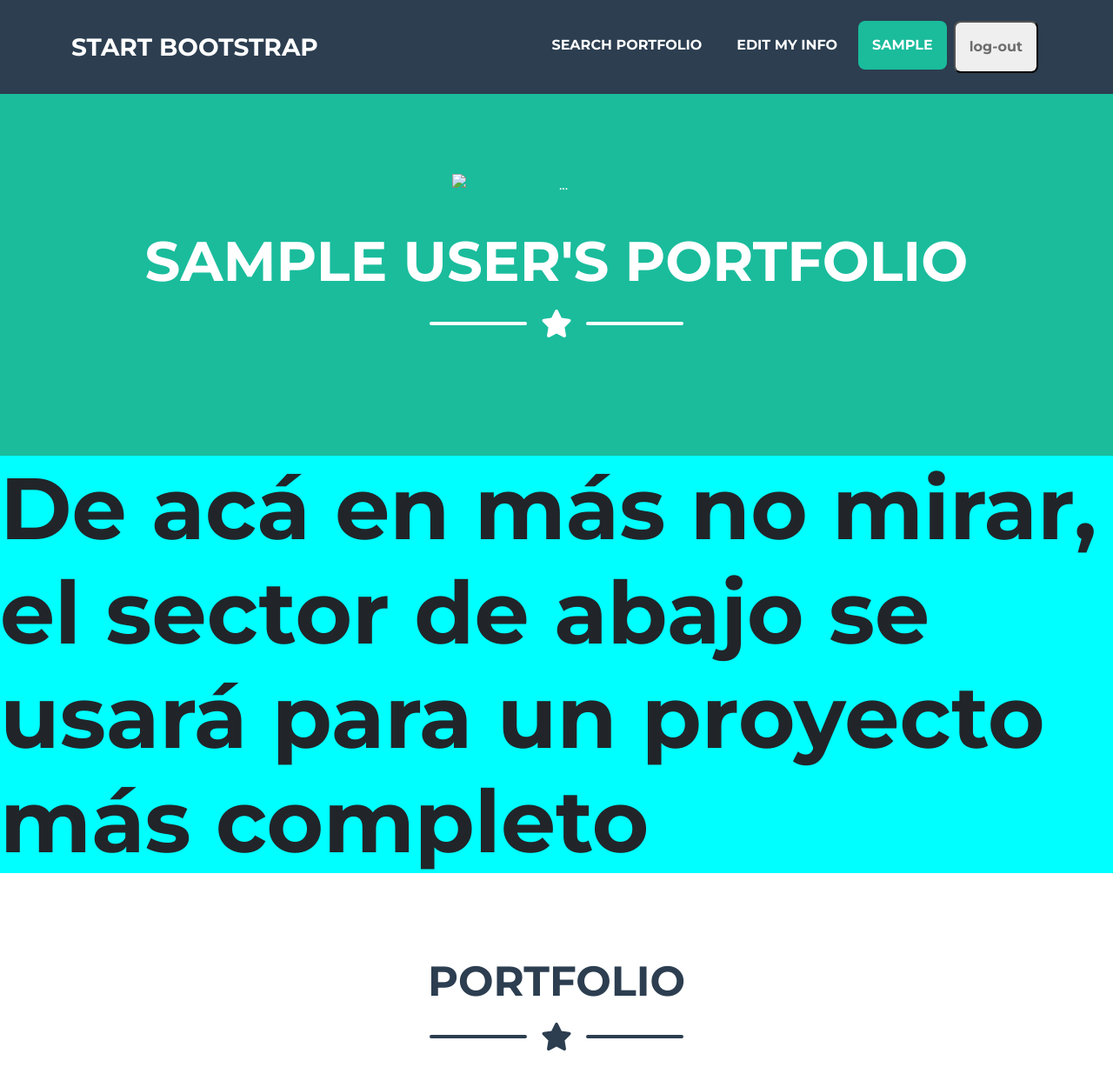
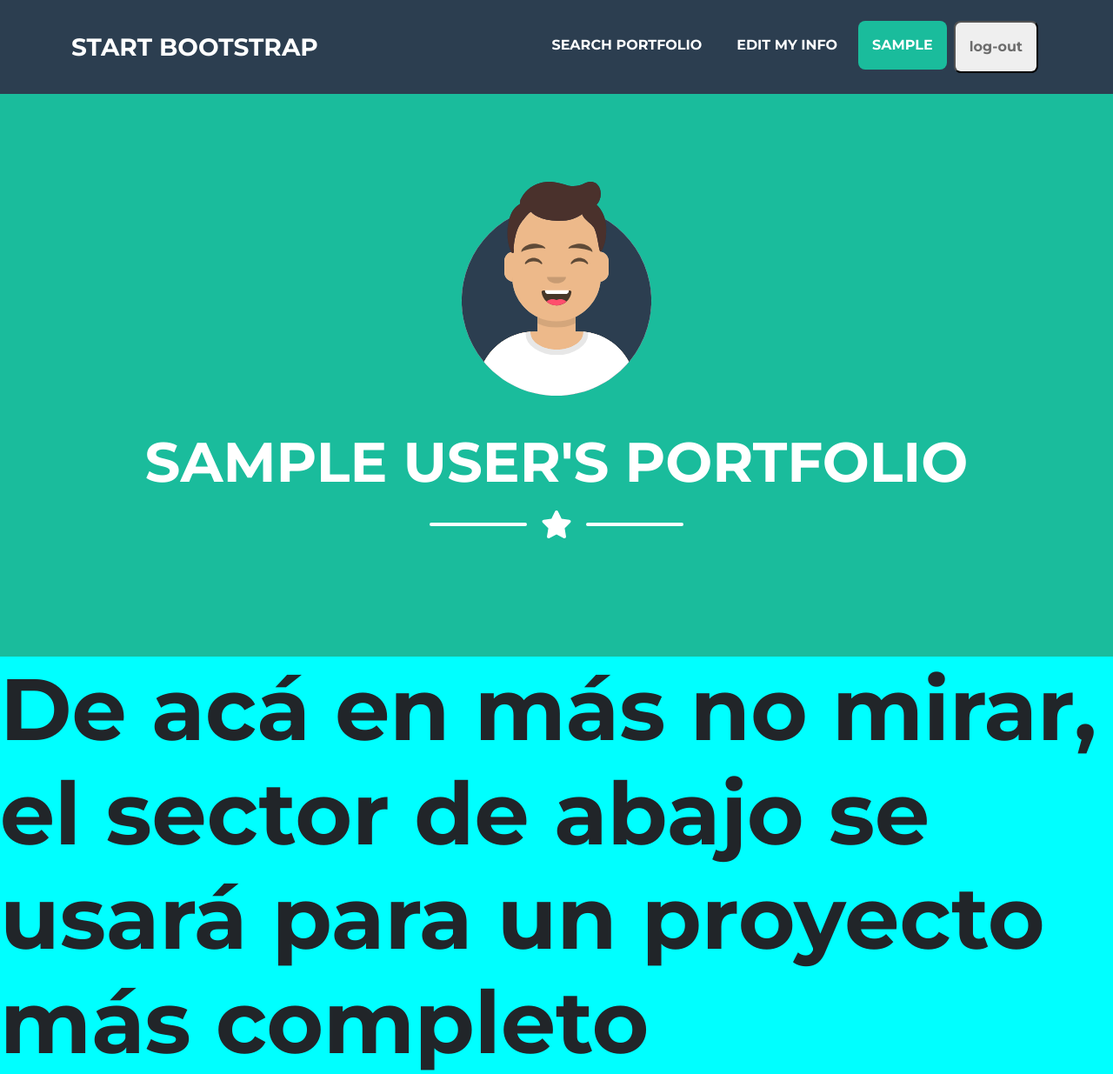
Before and after one commit to santigattidev/proyecto_final, a Django app: page / in a window 1280 px wide. Shown: the top 1235 px of the page at 87% size. Run offline with Django 5.2, Linux system fonts and the light colour scheme; the visitor is signed in with stand-in values (Sample User, id 1); data that the repository does not hold is empty; some libraries are stand-ins or nearby versions.

Commit message:
Project finished

```diff
--- a/myproject/Start/templates/start/index.html
+++ b/myproject/Start/templates/start/index.html
@@ -51,7 +51,7 @@
             <div class="container d-flex align-items-center flex-column">
                 <!-- Masthead Avatar Image-->
                 {% block main %}
-                <img class="masthead-avatar mb-5" {% if request.user.is_authenticated %} src="{{request.user.portfolio.image.url}}" {% else %} src={% static "assets/img/avataaars.svg"%} {% endif %} alt="..." />
+                <img class="masthead-avatar mb-5" {% if request.user.is_authenticated and request.user.portfolio.image.url != ""%} src="{{request.user.portfolio.image.url}}" {% else %} src={% static "assets/img/avataaars.svg"%} {% endif %} alt="..." />
                 <!-- Masthead Heading-->
                 <h1 class="masthead-heading text-uppercase mb-0">
                     {% if request.user.is_authenticated %}
--- a/myproject/editportfolio/views.py
+++ b/myproject/editportfolio/views.py
@@ -9,7 +9,7 @@ def portfolio(request):
   portfolioData = request.user.portfolio
   form = EditPortfolio(initial={'title': portfolioData.title,'description': portfolioData.description,'image': portfolioData.image,'LinkedIn': portfolioData.LinkedIn,'GitHub': portfolioData.GitHub},instance=request.user)
   if request.method == 'POST':
-    form = EditPortfolio(request.POST, request.FILES, instance = request.user.portfolio)
+    form = EditPortfolio(request.POST, request.FILES, instance = request.user)
     if form.is_valid():
       portfolioData.title = form.cleaned_data.get('title')
       portfolioData.description = form.cleaned_data.get('description')
```
Also changed, not shown: README.md.
